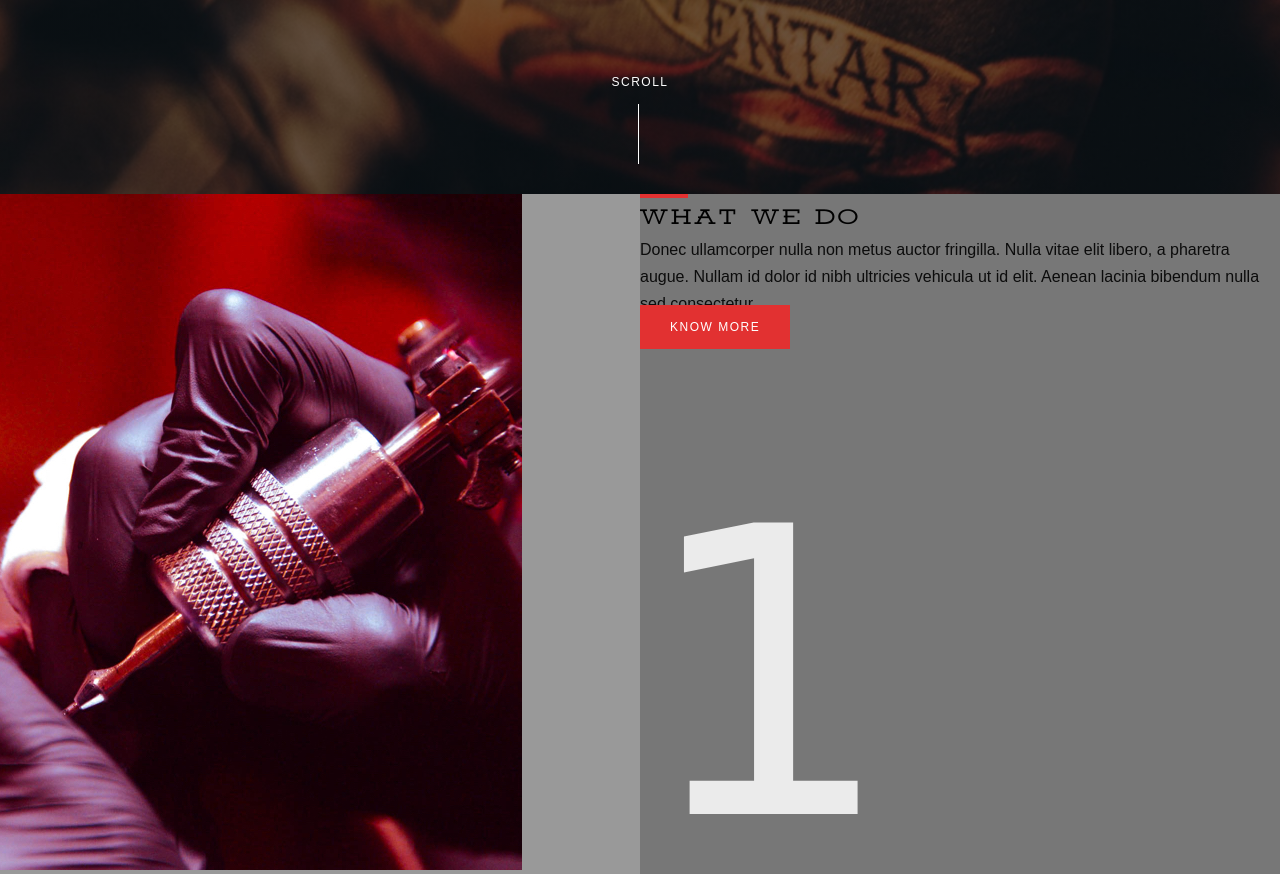
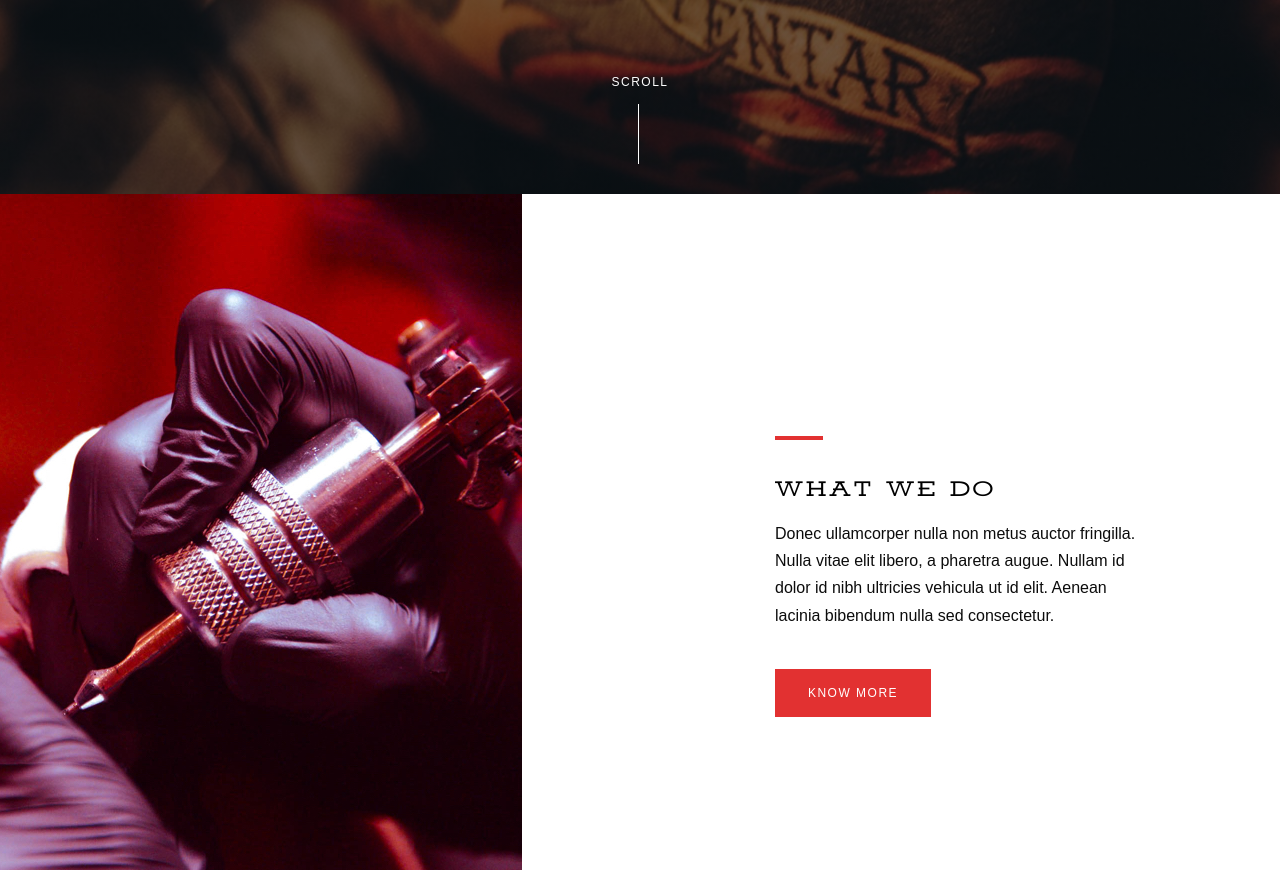
Before and after one commit to CHVRZVRD/RebelGallery, a website: page index.html in a window 1280 px wide. Shown: the part 606-1480 px from the top of the page. Drawn offline with Linux system fonts and the light colour scheme; a web font is replaced by a local one.

Commit message:
update layout

```diff
--- a/index.html
+++ b/index.html
@@ -58,13 +58,13 @@
 
         <section class="about__content">
             <div class="eyebrow"></div>
-            <h2 class="heading-primary--sub">
+            <h2 class="heading-2 heading-primary--sub u-margin-bottom-small">
                 What we do
             </h2>
             <p class="about__text paragraph">
                 Donec ullamcorper nulla non metus auctor fringilla. Nulla vitae elit libero, a pharetra augue. Nullam id dolor id nibh ultricies vehicula ut id elit. Aenean lacinia bibendum nulla sed consectetur.
             </p>
-            <a href="#" class="btn btn--red btn-text">Know more</a>
+            <button class="about__btn btn btn--red u-margin-top-med">Know more</button>
             <div class="numbers numbers--1">1</div>
         </section>
 
--- a/sass/base/_base.scss
+++ b/sass/base/_base.scss
@@ -19,5 +19,5 @@ body {
 .container {
 	display: grid;
 	grid-template-rows: 100vh repeat(9, min-content);
-	grid-template-columns: [full-start] 1fr [center-start] repeat(8, [col-start] minmax(min-content, 14rem) [col-end]) [center-end] 1fr [full-end];
+	grid-template-columns: [full-start] minmax(6rem, 1fr) [center-start] repeat(8, [col-start] minmax(min-content, 14rem) [col-end]) [center-end] minmax(6rem, 1fr) [full-end];
 }
--- a/sass/base/_typography.scss
+++ b/sass/base/_typography.scss
@@ -95,4 +95,5 @@ body {
 	width: 4.8rem;
 	height: .4rem;
 	border-top: .4rem solid $color-secondary;
+	margin-bottom: 3rem;
 }
--- a/sass/base/_utilities.scss
+++ b/sass/base/_utilities.scss
@@ -1,6 +1,6 @@
 .u-center-text { text-align: center !important; }
 
-.u-margin-bottom-small { margin-bottom: 1.5rem !important; }
+.u-margin-bottom-small { margin-bottom: 1.2rem !important; }
 .u-margin-bottom-medium {
     margin-bottom: 4rem !important;
 
@@ -17,4 +17,6 @@
 }
 
 .u-margin-top-big { margin-top: 8rem !important; }
+.u-margin-top-med { margin-top: 4rem !important; }
+
 .u-margin-top-huge { margin-top: 10rem !important; }
--- a/sass/components/_button.scss
+++ b/sass/components/_button.scss
@@ -2,7 +2,7 @@
 	&,
 	&:link,
 	&:visited {
-		padding: 1.5rem 3rem;
+		// padding: 1.5rem 3rem;
 		width: 15.6rem;
 		height: 4.8rem;
 		text-transform: uppercase;
--- a/sass/layout/_about.scss
+++ b/sass/layout/_about.scss
@@ -1,11 +1,11 @@
 .about {
     &__picture {
-        background-color: $color-grey-dark-2;
         grid-column: full-start / col-end 4;
     }
 
     &__content {
-        background-color: $color-grey-dark;
         grid-column: col-start 5 / full-end;
+
+        padding: 24.2rem 13.5rem;
     }
 }
```
Also changed, not shown: css/style.css.
